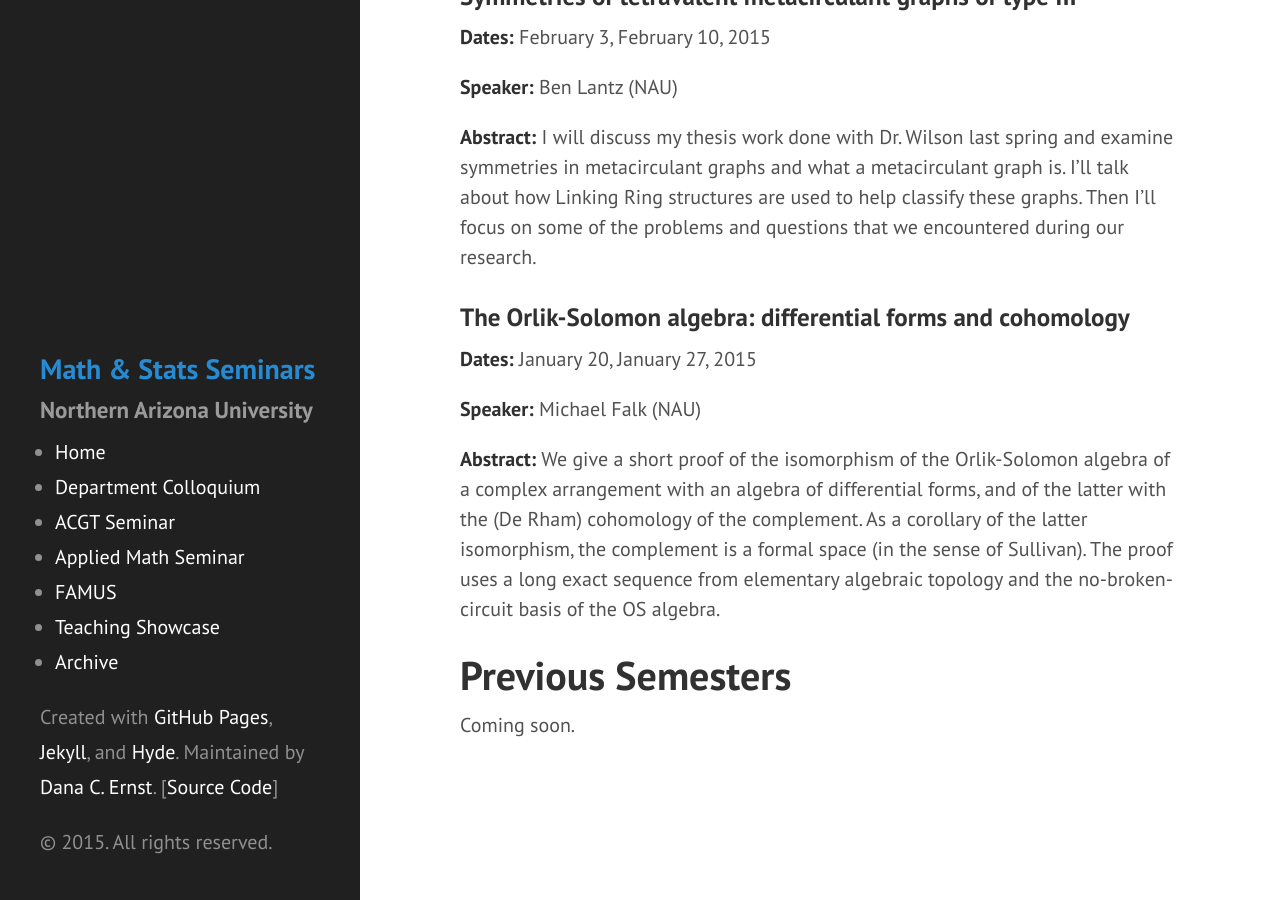
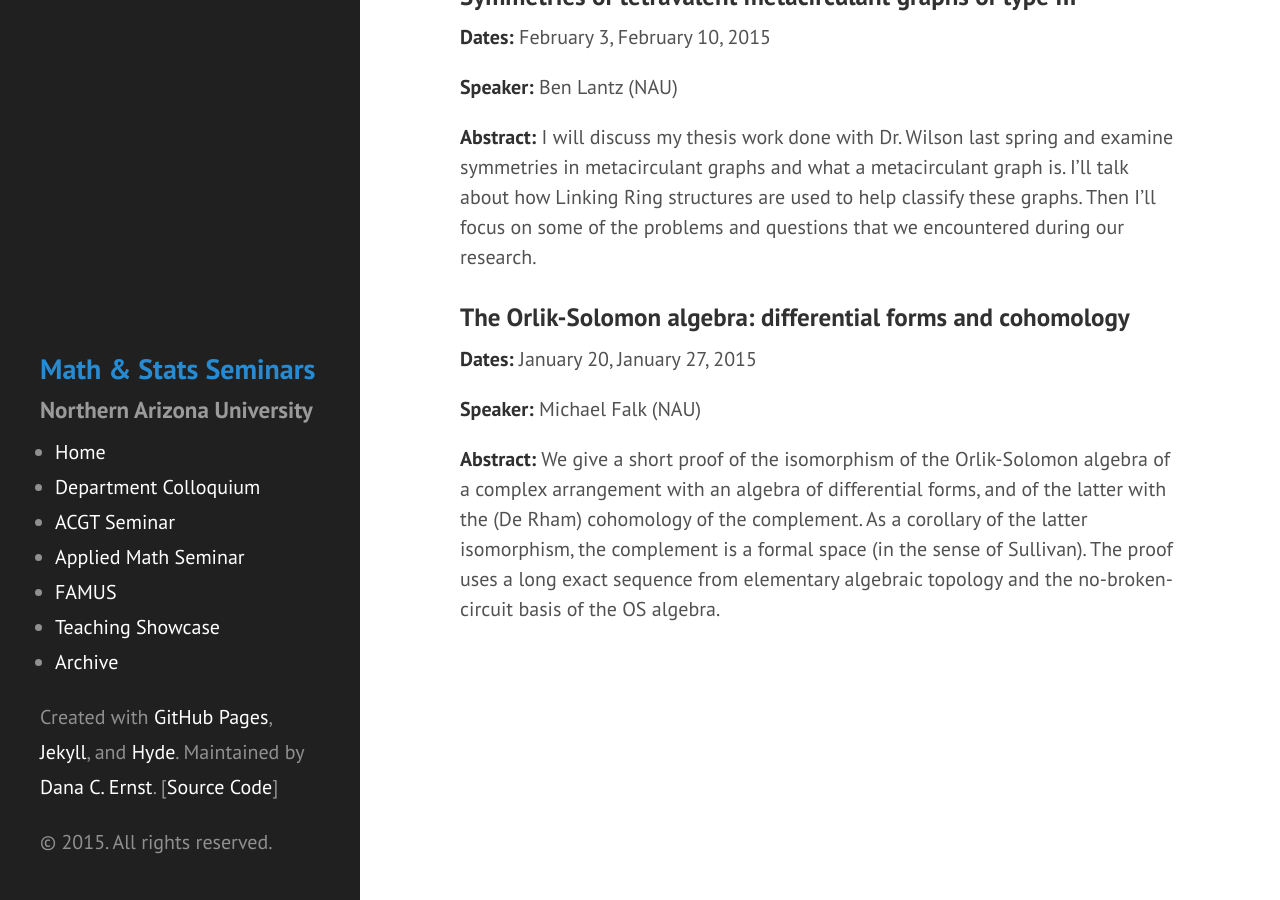
Before and after one commit to NAUMathStat/seminars, a Jekyll site: the page built from acgtSpring2015.md, in a window 1280 px wide and 900 px high, scrolled down 947 px. Built offline with Jekyll 4.4.1, drawn with Linux system fonts in a browser that asks for light colours; Markdown is read by kramdown in place of the engine named in the settings; formulas are drawn with MathJax 3.

Commit message:
Upate to ACGT

```diff
--- a/acgtSpring2015.md
+++ b/acgtSpring2015.md
@@ -32,7 +32,3 @@ Note that talks are listed in reverse chronological order.
 **Speaker:** Michael Falk (NAU)
 
 **Abstract:** We give a short proof of the isomorphism of the Orlik-Solomon algebra of a complex arrangement with an algebra of differential forms, and of the latter with the (De Rham) cohomology of the complement. As a corollary of the latter isomorphism, the complement is a formal space (in the sense of Sullivan). The proof uses a long exact sequence from elementary algebraic topology and the no-broken-circuit basis of the OS algebra.
-
-# Previous Semesters ##
-
-Coming soon.
```
